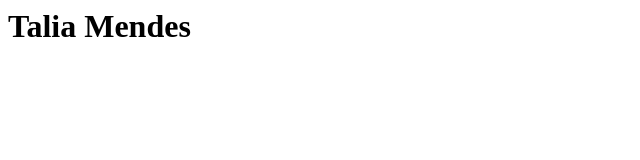
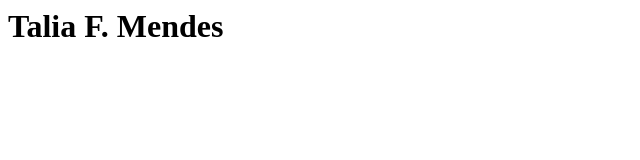
Before and after one commit to TaliaMendes/TaliaMendes.github.io, a plain HTML site: page index.html in a window 1280 px wide. Shown: the whole page, without its empty margins (0-640 px from the left). Drawn offline with Linux system fonts and the light colour scheme.

Commit message:
Index da aplicação

```diff
--- a/index.html
+++ b/index.html
@@ -1 +1 @@
-<h1>Talia Mendes</h1>
+<h1>Talia F. Mendes</h1>
```
